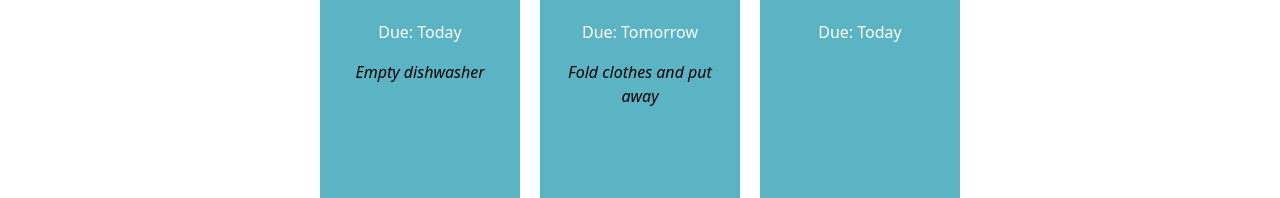
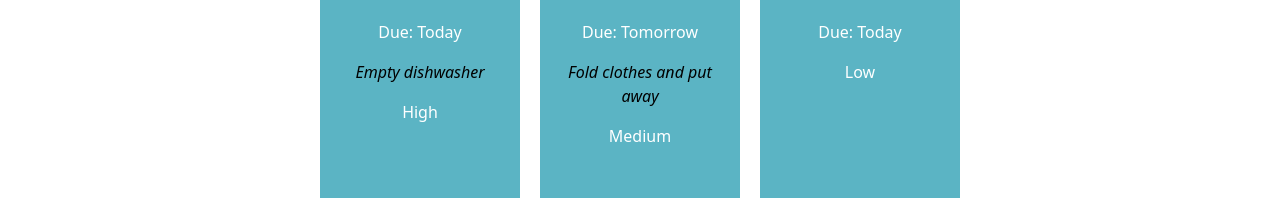
Before and after one commit to Peterk04/react-basics-labs, a React (Vite) app in the folder tasky/: page / in a window 1280 px wide. Shown: the part 207-405 px from the top of the page. Built offline with nearby package versions, Linux system fonts and the light colour scheme.

Commit message:
Tasky lab 2a exercise done

```diff
--- a/tasky/src/App.jsx
+++ b/tasky/src/App.jsx
@@ -6,9 +6,9 @@
 function App() {
   const [ taskState, setTaskState ] = useState({
     tasks: [
-      { id: 1, title:"Dishes", description: "Empty dishwasher", deadline: "Today" },
-      { id: 2, title: "Laundry", description: "Fold clothes and put away", deadline: "Tomorrow" },
-      { id: 3, title: "Tidy up", deadline: "Today" }
+      { id: 1, title:"Dishes", description: "Empty dishwasher", deadline: "Today", priority: "High" },
+      { id: 2, title: "Laundry", description: "Fold clothes and put away", deadline: "Tomorrow", priority: "Medium" },
+      { id: 3, title: "Tidy up", deadline: "Today", priority: "Low" }
     ]
   });
 
@@ -22,6 +22,7 @@
           description={task.description}
           deadline={task.deadline}
           key={task.id}
+          priority={task.priority}
         />
       ))}
     </div>
--- a/tasky/src/components/Task.jsx
+++ b/tasky/src/components/Task.jsx
@@ -7,6 +7,7 @@
             <p className="title">{props.title}</p>
             <p>Due: {props.deadline}</p>
             <p className="description">{props.description}</p>
+            <p>{props.priority}</p>
         </div>
     )
 
```
